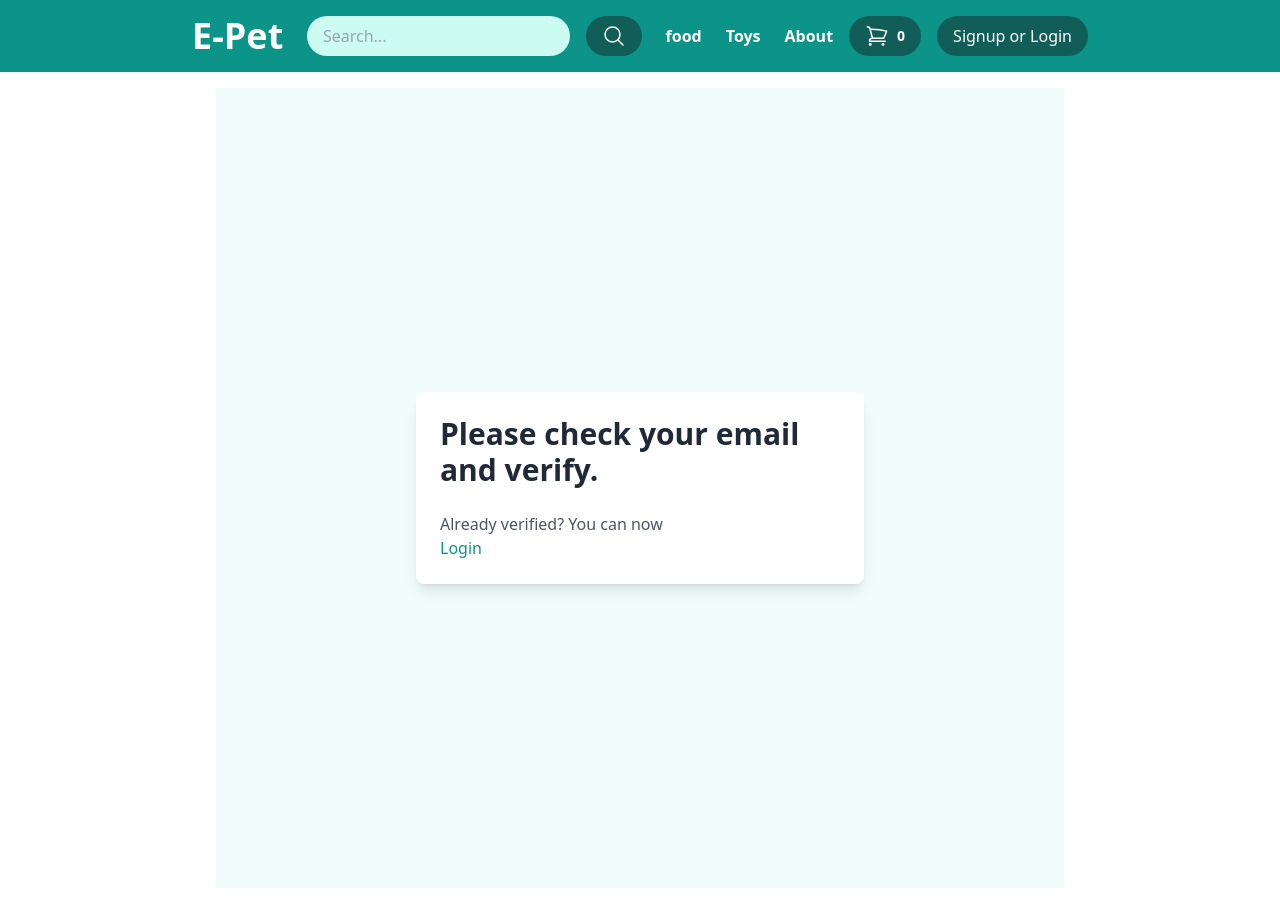
After one commit to hassanjaber7/E-PET, a Django app: page /verify/ in a window 1280 px wide. The commit adds this page. Run offline with Django 4.2, Linux system fonts and the light colour scheme; data comes from the database, SQL or seed files in the repository; both versions use the stored data as it was after the commit; some libraries are stand-ins or nearby versions.

Commit message:
version 0.2

```diff
--- a/EPET/userprofile/templates/userprofile/signup.html
+++ b/EPET/userprofile/templates/userprofile/signup.html
@@ -80,7 +80,7 @@
             {% endif %}
         </div>
 
-        <button class="w-full py-3 px-4 bg-teal-800 text-white rounded-full hover:bg-teal-900 hover:shadow-md focus:outline-none focus:ring focus:ring-teal-200">
+        <button  class="w-full py-3 px-4 bg-teal-800 text-white rounded-full hover:bg-teal-900 hover:shadow-md focus:outline-none focus:ring focus:ring-teal-200">
             Sign up
         </button>
     </form>
--- /dev/null
+++ b/EPET/userprofile/templates/userprofile/verification.html
@@ -0,0 +1,14 @@
+{% extends 'core/base.html' %}
+
+{% block title %}Verification{% endblock %}
+
+{% block content %}
+<div class="min-h-screen flex items-center justify-center bg-teal-50">
+  <div class="max-w-md p-6 bg-white rounded-lg shadow-lg">
+    <h1 class="text-3xl font-semibold text-gray-800 mb-6">Please check your email and verify.</h1>
+
+    <p class="text-gray-600">Already verified? You can now</p>
+    <a href="{% url 'login' %}" class="text-teal-600 hover:underline">Login</a>
+  </div>
+</div>
+{% endblock %}
--- a/EPET/userprofile/urls.py
+++ b/EPET/userprofile/urls.py
@@ -27,4 +27,5 @@ urlpatterns = [
          name='password_reset_confirm'),
     path('reset/done/', auth_views.PasswordResetCompleteView.as_view(template_name='userprofile/password_reset_complete.html'),
          name='password_reset_complete'),
+    path('verify/', views.verification, name='verification'),
 ]
--- a/EPET/userprofile/views.py
+++ b/EPET/userprofile/views.py
@@ -96,8 +96,12 @@ def signup(request):
             login(request, user)
             userprofile = Userprofile.objects.create(user=user)
             inactive_user = send_verification_email(request, form)
-            return redirect('frontpage')
+            return redirect('verification')
     else:
         form = CustomSignupForm()
 
     return render(request, 'userprofile/signup.html', {'form': form})
+
+
+def verification(request):
+    return render(request, 'userprofile/verification.html')
```
Also changed, not shown: EPET/db.sqlite3.
